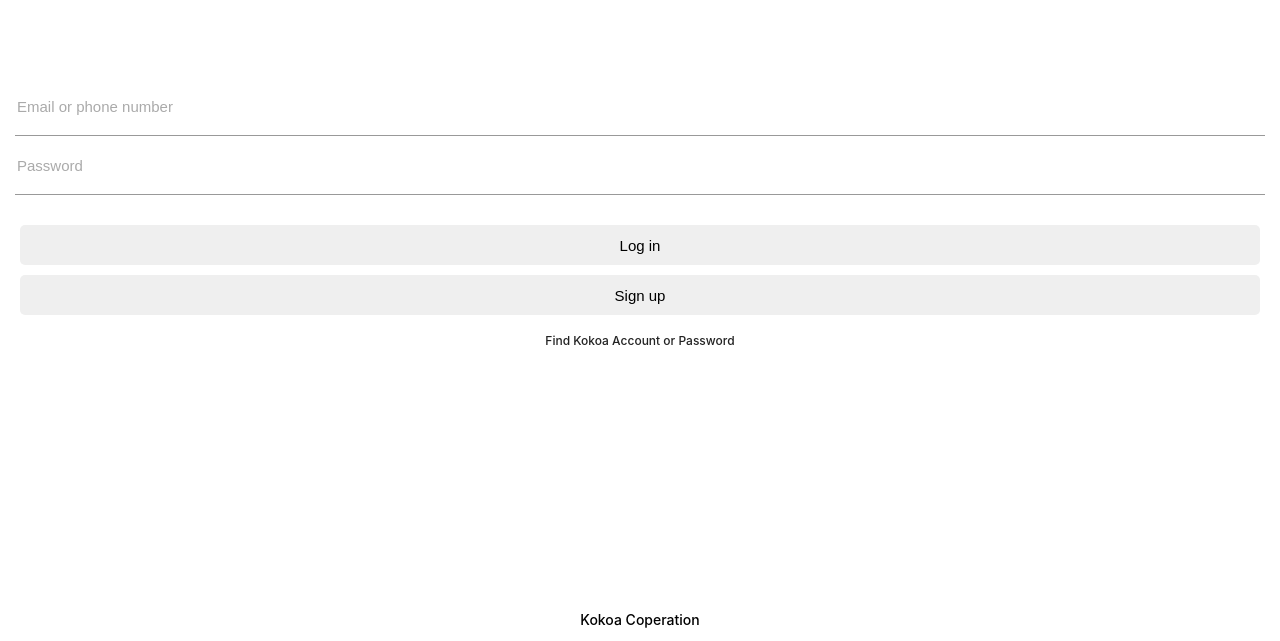
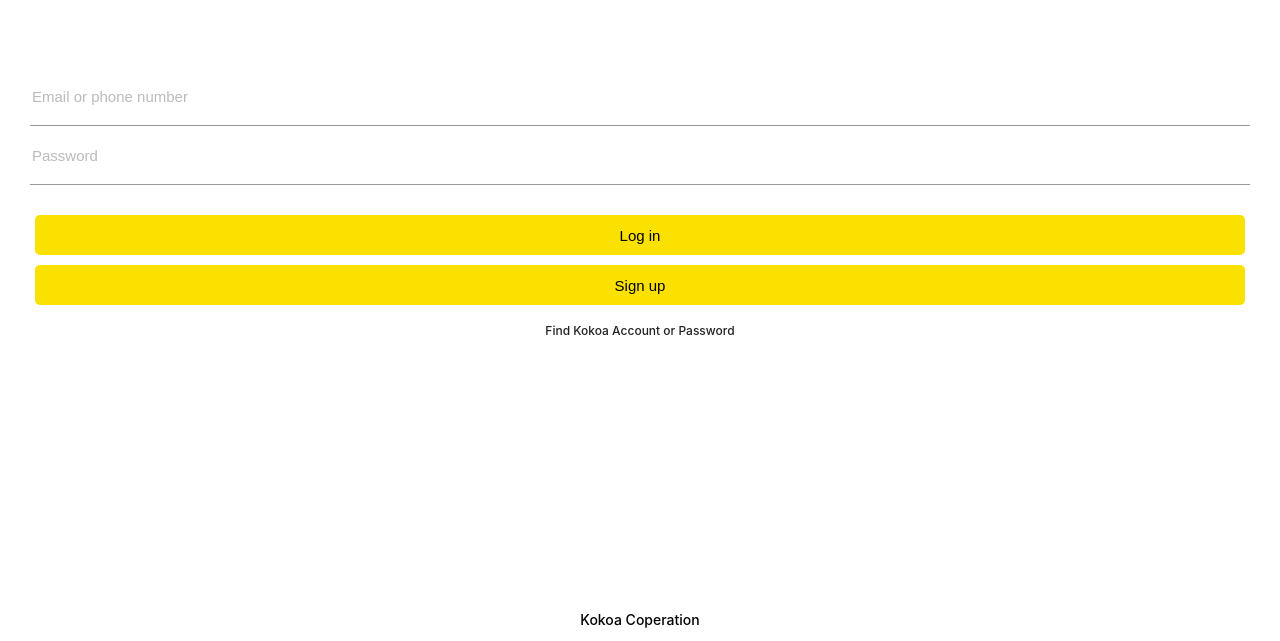
Before and after one commit to Leviadna/k-talk, a plain HTML site: page index.html in a window 1280 px wide. Shown: the part 159-800 px from the top of the page. Drawn offline with Linux system fonts and the light colour scheme.

Commit message:
create new folders

```diff
--- a/css/reset.css
+++ b/css/reset.css
@@ -5,4 +5,4 @@ ol,ul{list-style:none}
 blockquote,q{quotes:none}
 blockquote:before,blockquote:after,q:before,q:after{content:"";content:none}
 table{border-collapse:collapse;border-spacing:0}
-body{font-size:12px;line-height:12px;font-family:-apple-system,BlinkMacSystemFont,'Helvetica Neue','Apple SD Gothic Neo','Segoe UI',Roboto,Arial,'Malgun Gothic','맑은 고딕',sans-serif,'Apple Color Emoji','Segoe UI Emoji','Segoe UI Symbol'}
+input:focus{outline:none}
--- /dev/null
+++ b/css/screens/login.css
@@ -0,0 +1,14 @@
+.welcome-header{display:flex;margin:90px 0;font-weight:600;text-align:center;align-items:center;flex-direction:column}
+.welcome-header__tit{margin-bottom:20px;font-size:25px}
+.welcome-header__txt{width:60%;opacity:.7}
+
+.login-form{display:flex;margin:0 30px;flex-direction:column}
+.login-form__info{margin-bottom:20px;padding-bottom:20px;border:none;border-bottom:1px solid #999;font-size:15px;transition:border-color .3s ease-in-out;}
+.login-form__info:focus{border-color:var(--yellow)}
+.login-form__info::placeholder{color:#bbb}
+.login-form__btn{height:40px;margin:10px 5px 0 5px;border:none;font-size:15px;background-color:var(--yellow);border-radius:5px;cursor:pointer}
+.login-form__btn[value="Sign up"]{margin-bottom:20px}
+.login-form__link{display:block;font-weight:500;text-align:center;text-decoration:none;color:#222}
+
+.welcome-footer{position:absolute;left:50%;padding:15px 10px;bottom:0;transform:translateX(-50%)}
+.welcome-footer__txt{font-weight:500;font-size:14px}
--- a/css/styles.css
+++ b/css/styles.css
@@ -1,17 +1,11 @@
 @charset "utf-8";
 @import "reset.css";
-@import "status-bar.css";
+@import "variables.css";
 
-.welcome-header{display:flex;margin:90px 0;font-weight:600;text-align:center;align-items:center;flex-direction:column}
-.welcome-header__tit{margin-bottom:20px;font-size:25px}
-.welcome-header__txt{width:60%;opacity:.7}
+/* components */
+@import "./components/status-bar.css";
 
-.login-form{display:flex;padding:10px 15px;flex-direction:column}
-.login-form__info{margin-bottom:20px;padding-bottom:20px;border:none;border-bottom:1px solid #999;font-size:15px}
-.login-form__info::placeholder{color:#aaa}
-.login-form__btn{height:40px;margin:10px 5px 0 5px;border:none;font-size:15px;border-radius:5px}
-.login-form__btn[value="Sign up"]{margin-bottom:20px}
-.login-form__link{display:block;margin:auto;font-weight:500;text-decoration:none;color:#222}
+/* screens */
+@import "./screens/login.css";
 
-.welcome-footer{position:absolute;left:50%;padding:15px 10px;bottom:0;transform:translateX(-50%)}
-.welcome-footer__txt{font-weight:500;font-size:14px}
+body{font-size:12px;line-height:12px;font-family:-apple-system,BlinkMacSystemFont,'Helvetica Neue','Apple SD Gothic Neo','Segoe UI',Roboto,Arial,'Malgun Gothic','맑은 고딕',sans-serif,'Apple Color Emoji','Segoe UI Emoji','Segoe UI Symbol'}
--- /dev/null
+++ b/css/variables.css
@@ -0,0 +1 @@
+:root{--yellow:#fae100;}
--- a/index.html
+++ b/index.html
@@ -29,9 +29,9 @@
       If you have a kokoa talk account, log in with your email or phone number.
     </p>
   </header>
-  <form class="login-form">
-    <input type="text" class="login-form__info" placeholder="Email or phone number">
-    <input type="password" class="login-form__info" placeholder="Password">
+  <form action="friends.html" method="get" class="login-form">
+    <input name="username" type="text" class="login-form__info" placeholder="Email or phone number">
+    <input name="password" type="password" class="login-form__info" placeholder="Password">
     <input type="submit" class="login-form__btn" value="Log in">
     <input type="submit" class="login-form__btn" value="Sign up">
     <a href="#none" class="login-form__link">Find Kokoa Account or Password</a>
```
Also changed, not shown: css/components/status-bar.css (renamed from css/status-bar.css), friends.html (added).
